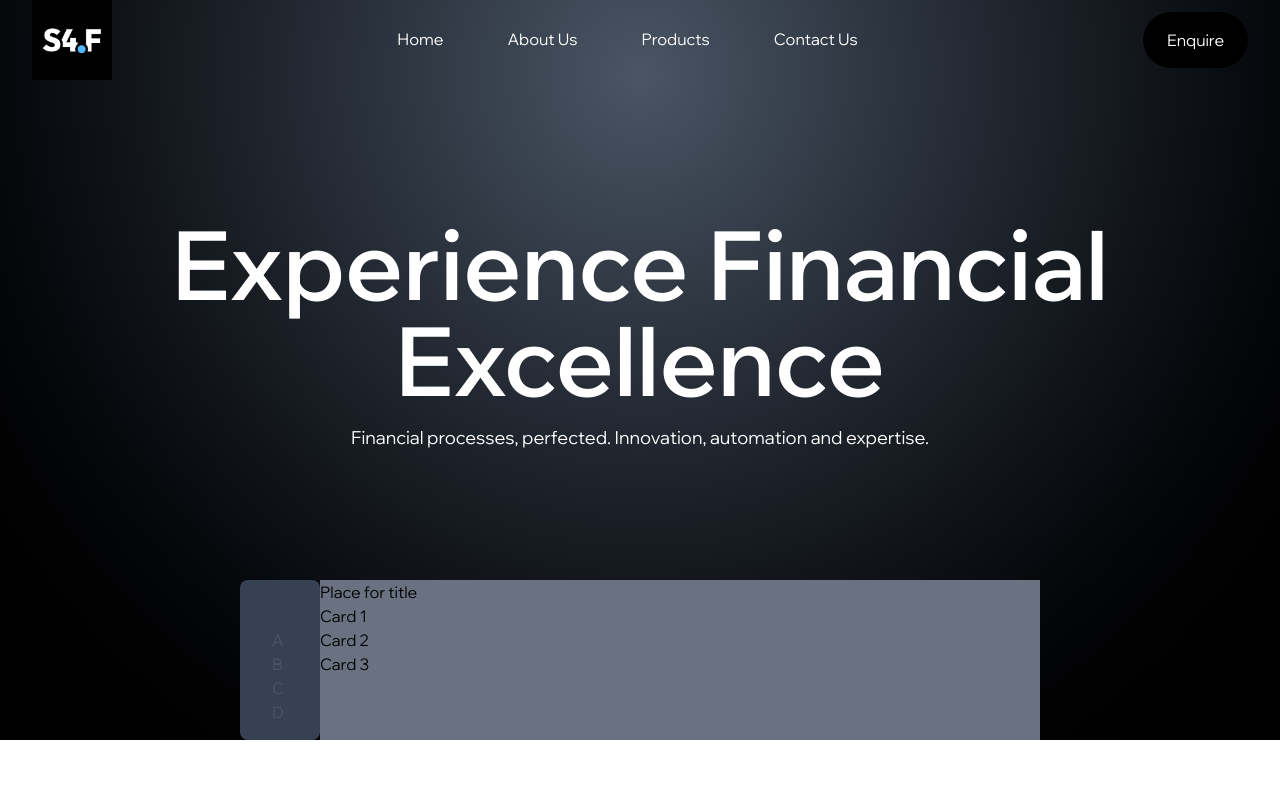
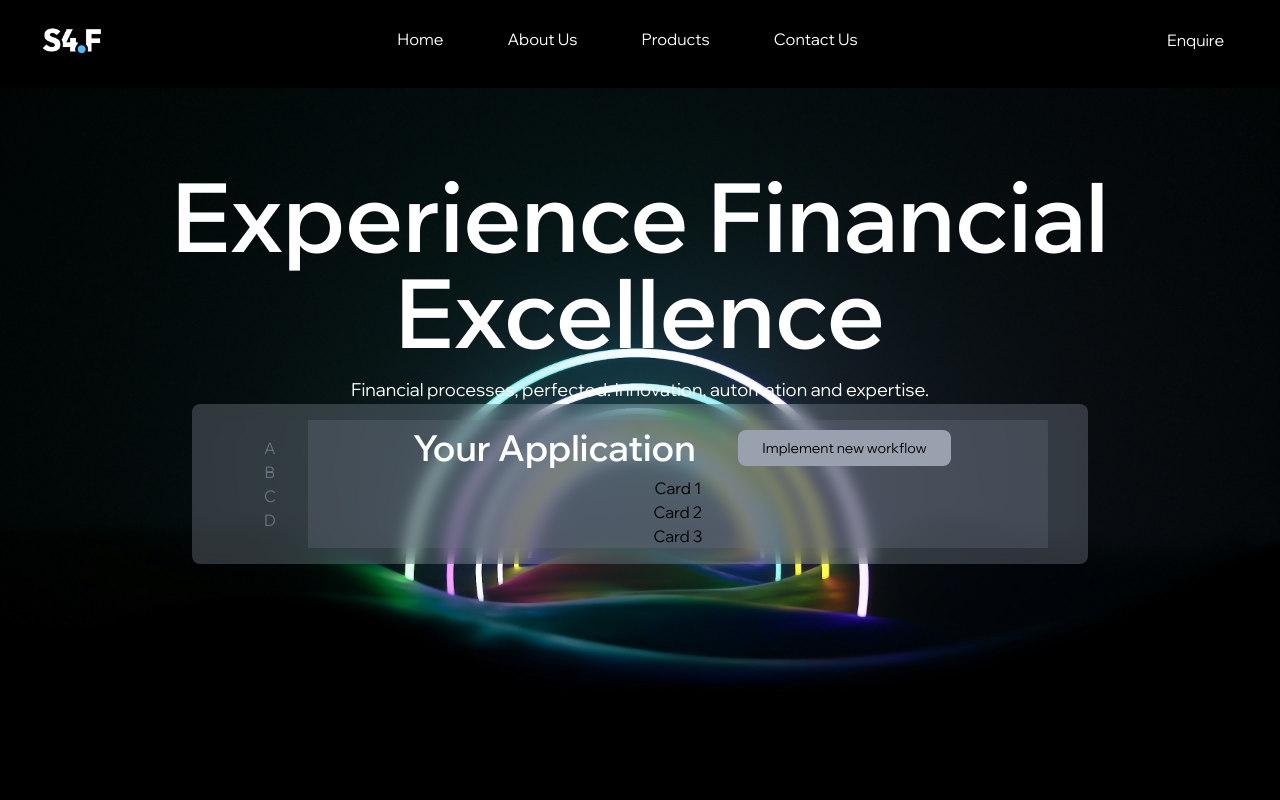
Before and after one commit to s4finance/s4f, a SvelteKit app: page /Hero3 in a window 1280 px wide. Shown: the top 800 px of the page. Built offline with nearby package versions, Linux system fonts and the light colour scheme; a web font is replaced by a local one.

Commit message:
Working on Hero 3, still

```diff
--- /dev/null
+++ b/src/lib/Components/Hero_card.svelte
@@ -0,0 +1,3 @@
+<script lang="ts">
+
+</script>
--- a/src/routes/Hero3/+page.svelte
+++ b/src/routes/Hero3/+page.svelte
@@ -1,9 +1,8 @@
 <script lang="ts">
-
 import { navLinks } from '../../Constants';
 </script>
 
-<main class="bg-radial-[at_50%_10%] from-gray-600 to-black">
+<main class="bg-black">
 	<nav class="px-8 pb-2 sticky w-full flex justify-between items-center text-white">
 		<div>
 			<a href="/">
@@ -22,26 +21,28 @@ import { navLinks } from '../../Constants';
 		</div>
 	</nav>
 
-	<section id='Hero3' class="w-full flex justify-center items-center py-32">
-		<div class="text-center">
+	<section id='Hero3' class="w-full relative flex justify-center items-center py-20 absolute">
+		<!---->
+		<div class="absolute top-0 left-0 w-full h-full">
+			<img src="/ring2.jpg" alt="Ring Hero">
+		</div>
+		<div class="text-center z-10">
 			<h1 class="font-wix text-8xl font-semibold text-white">Experience Financial Excellence</h1>
 			<p class="mx-auto text-lg mt-4 text-white">Financial processes, perfected. Innovation, automation and expertise.</p>
-		</div>
-	</section>
-
-	<div class="flex justify-center px-60">
-		<aside class="w-1/10 bg-gray-700 p-4 rounded-lg">
-			<nav class="mt-8">
-				<ul class="space-y-6 ml-4">
-					<li class="text-gray-600 hover:text-fuchsia-500 cursor-pointer">A</li>
-					<li class="text-gray-600 hover:text-fuchsia-500 cursor-pointer">B</li>
-					<li class="text-gray-600 hover:text-fuchsia-500 cursor-pointer">C</li>
-					<li class="text-gray-600 hover:text-fuchsia-500 cursor-pointer">D</li>
+			<div class="mx-auto flex justify-center px-10 py-4 bg-gray-400/30 backdrop-blur-sm py-2 rounded-lg w-7/10">
+				<nav class="my-4 px-8">
+					<ul class="space-y-10 *:text-gray-500 *:hover:text-fuchsia-300 *:cursor-pointer">
+						<li>A</li>
+						<li>B</li>
+						<li>C</li>
+						<li>D</li>
 					</ul>
 				</nav>
-		</aside>
-		<div class="w-9/10 bg-gray-500">
-			Place for title
+				<div class="w-full bg-gray-500/30 px-20">
+					<div class="flex justify-around items-center">
+						<h2 class="font-wix p-2 text-4xl font-semibold text-white">Your Application</h2>
+						<p class="text-sm px-6 py-2 rounded-lg bg-gray-400">Implement new workflow</p>
+					</div>
 					<div>
 						Card 1
 					</div>
@@ -53,6 +54,8 @@ import { navLinks } from '../../Constants';
 					</div>
 				</div>
 			</div>
+		</div>
+	</section>
 </main>
 
 <div class="my-40 mx-40 flex gap-10">
```
Lines whose indentation alone changed are shown as unchanged.
